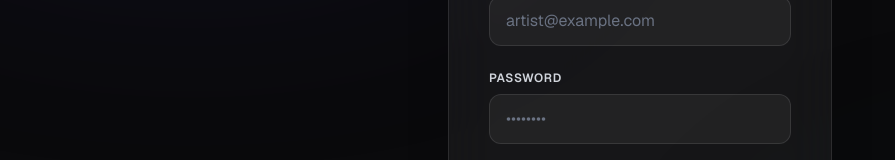
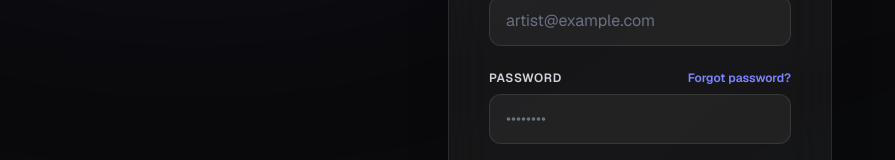
Before and after one commit to prayforlulz-collab/crowdfr, a Next.js app: page /login in a window 1280 px wide. Shown: the part 322-482 px from the top of the page, without its empty margins (0-895 px from the left). Built offline with nearby package versions, Linux system fonts and the light colour scheme.

Commit message:
fix: access password recovery from login page

```diff
--- a/src/app/login/page.tsx
+++ b/src/app/login/page.tsx
@@ -113,7 +113,12 @@ function LoginForm() {
                     </div>
 
                     <div>
-                        <label className="block text-gray-300 text-xs font-semibold mb-2 uppercase tracking-wider">Password</label>
+                        <div className="flex justify-between items-center mb-2">
+                            <label className="block text-gray-300 text-xs font-semibold uppercase tracking-wider">Password</label>
+                            <a href="/forgot-password" className="text-indigo-400 hover:text-indigo-300 text-xs font-semibold transition-colors">
+                                Forgot password?
+                            </a>
+                        </div>
                         <input
                             type="password"
                             required
```
